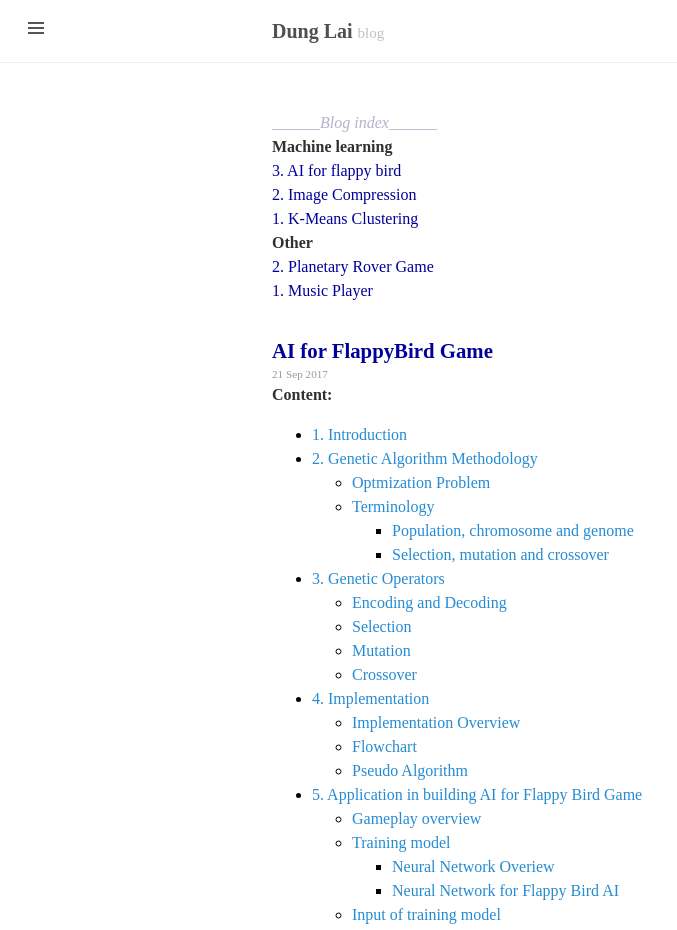
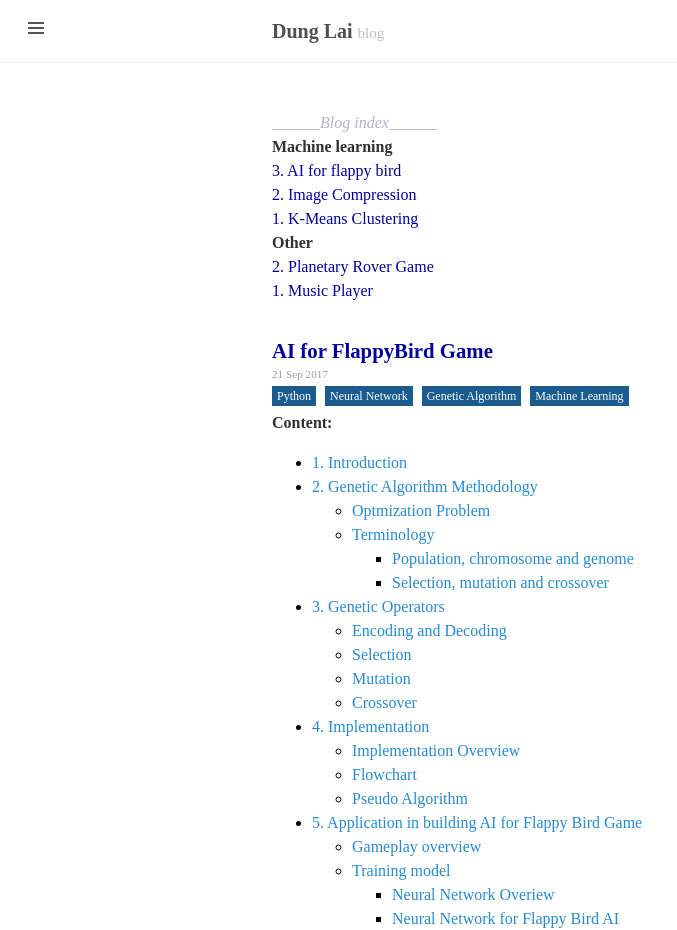
Before and after one commit to DungLai/dunglai.github.io, a Jekyll site: the page built from _posts/2017-9-21-FlappyBirdAI.md, in a window 1280 px wide. Shown: the top 930 px of the page, without its empty margins (0-677 px from the left). Built offline with Jekyll 4.4.1, drawn with Linux system fonts in a browser that asks for light colours; formulas are drawn with MathJax 3; comment, search, counter and statistics services are not loaded.

Commit message:
Add tags

```diff
--- a/_layouts/post.html
+++ b/_layouts/post.html
@@ -6,6 +6,11 @@
 <div class="post">
   <h1 style="font-size: 130%;" class="post-title">{{ page.title }}</h1>
   <span class="post-date" style="float:none;">{{ page.date | date_to_string }}</span>
+  {% for post in paginator.posts %}
+    <div class="post-desc">
+      {{ post.desc }}
+    </div>
+{% endfor %}
   {{ content }}
 </div>
         <!-- Start of StatCounter Code for Default Guide -->
--- a/_posts/2017-9-21-FlappyBirdAI.md
+++ b/_posts/2017-9-21-FlappyBirdAI.md
@@ -4,6 +4,7 @@
 desc : <div class="tag">Python</div><div class="tag">Neural Network</div><div class="tag">Genetic Algorithm</div><div class="tag">Machine Learning</div></br> Using Neural Network model and Genetic algorithm to build AI for Flappy Bird Game.
 img  : ../public/post_img/FlappyBirdAI/title.png
 ---
+<div class="tag">Python</div><div class="tag">Neural Network</div><div class="tag">Genetic Algorithm</div><div class="tag">Machine Learning</div>
 **Content:**
 <!-- MarkdownTOC depth=4 -->
 
```
Also changed, not shown: _posts/2017-3-1-Music-Player.md (+1 -0 lines), _posts/2017-5-27-Planetary Rover.md (+2 -1 lines), _posts/2017-6-1-k-means.md (+1 -0 lines), _posts/2017-6-10-image-compression.md (+1 -0 lines).
